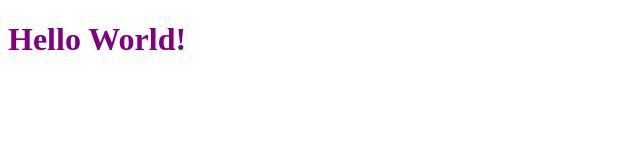
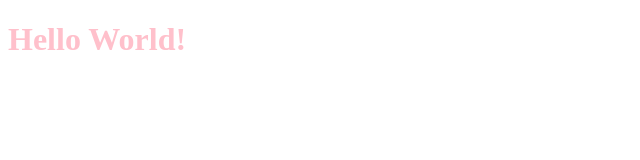
Before and after one commit to Maedea9/Hello-World3, a plain HTML site: page index.html in a window 1280 px wide. Shown: the whole page, without its empty margins (0-640 px from the left). Drawn offline with Linux system fonts and the light colour scheme.

Commit message:
Add and modify style css file

```diff
--- a/style.css
+++ b/style.css
@@ -1,3 +1,3 @@
 h1 {
-  color: purple;
+  color: pink;
 }
```
